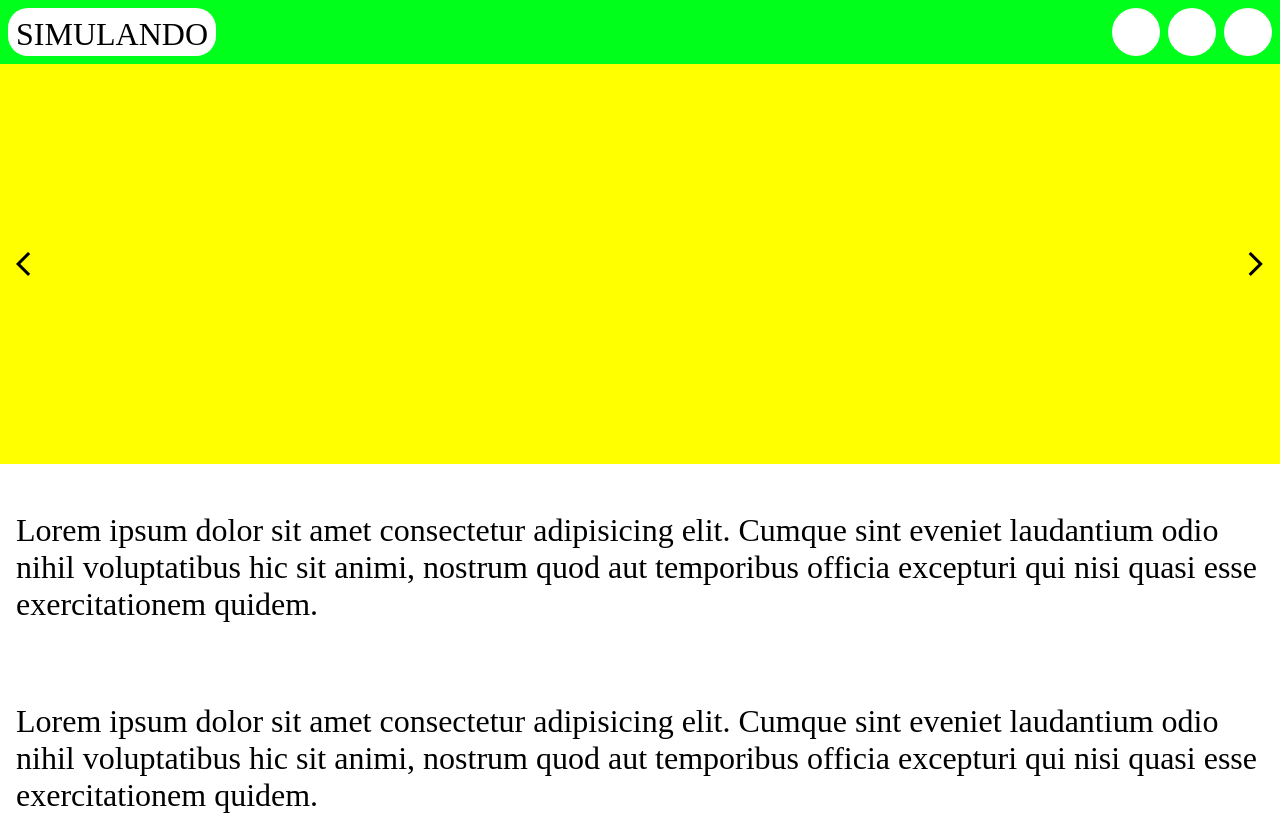
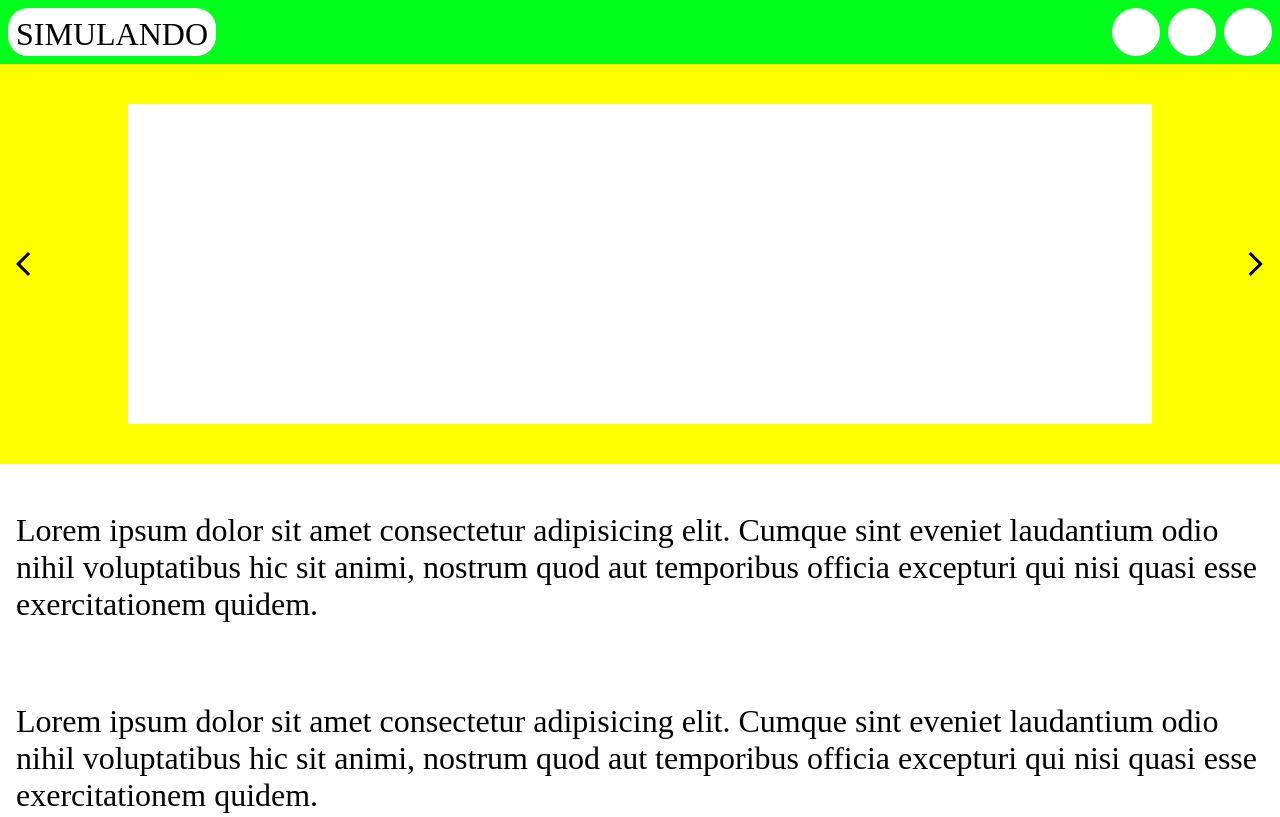
Before and after one commit to Gabi-r7/Web-Simulado-ENEM, a plain HTML site: page index.html in a window 1280 px wide. Shown: the top 817 px of the page. Drawn offline with nearby package versions, Linux system fonts and the light colour scheme.

Commit message:
tentando resolver o carrocel

```diff
--- a/assets/css/main.css
+++ b/assets/css/main.css
@@ -88,12 +88,18 @@ main {
 
 
 .caixa{
-    /* margin-right: calc((100vw - var(--largura-caixa-carrocel))/2);
-    margin-left: calc((100vw - var(--largura-caixa-carrocel))/2); */
     min-width: var(--largura-caixa-carrocel);
     background-color: blue; /*teste*/
     height: var(--altura-caixa-carrocel);
     width: var(--largura-caixa-carrocel);
+    display: grid;
+    place-items: center;
+}
+
+.modalidade{
+    background-color: white;
+    width: 80%;
+    height: 80%;
 }
 
 /* main > sectionCarrocel > proximo/anterior */
```
Also changed, not shown: assets/js/main.js (+29 -12 lines), index.html (line endings or trailing spaces).
